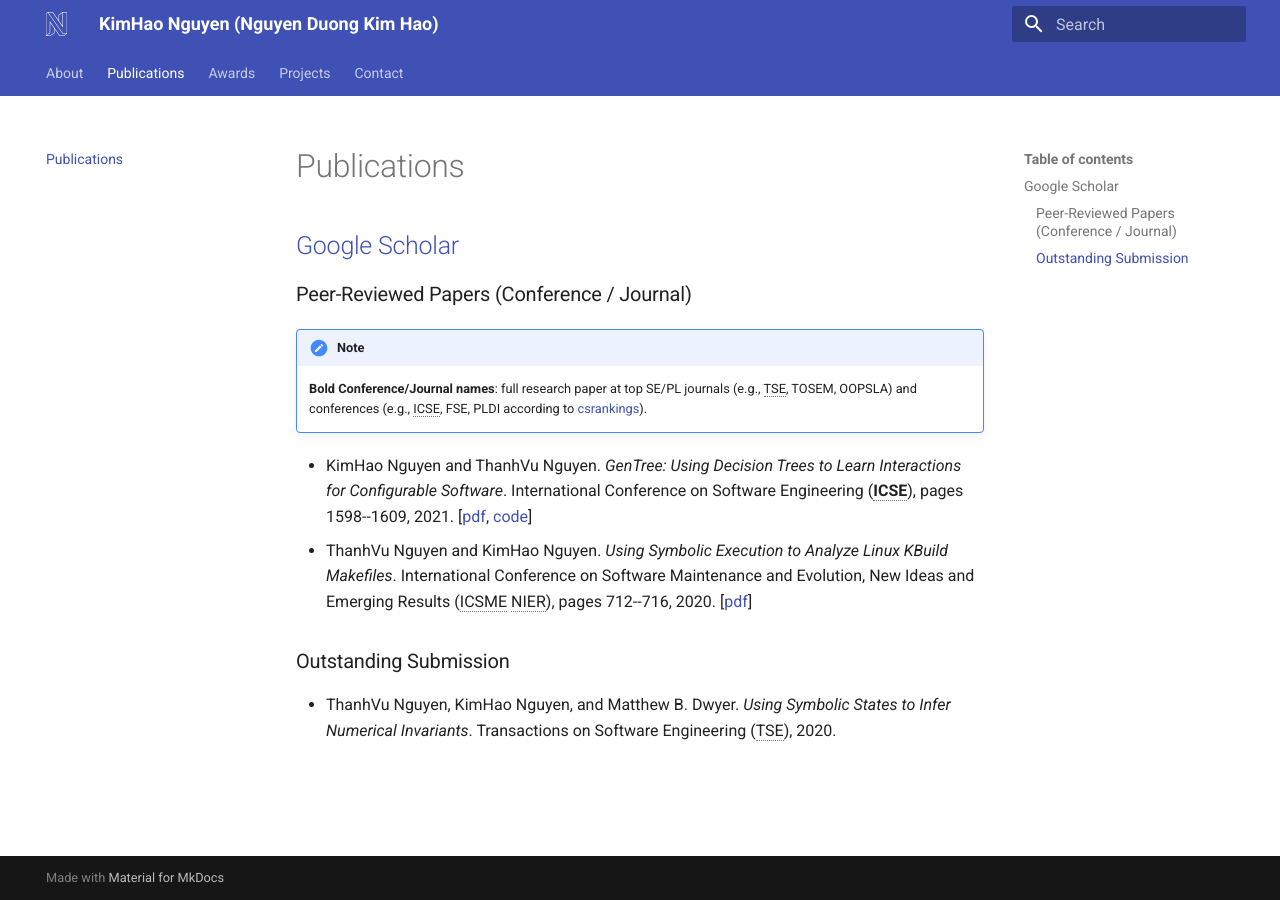
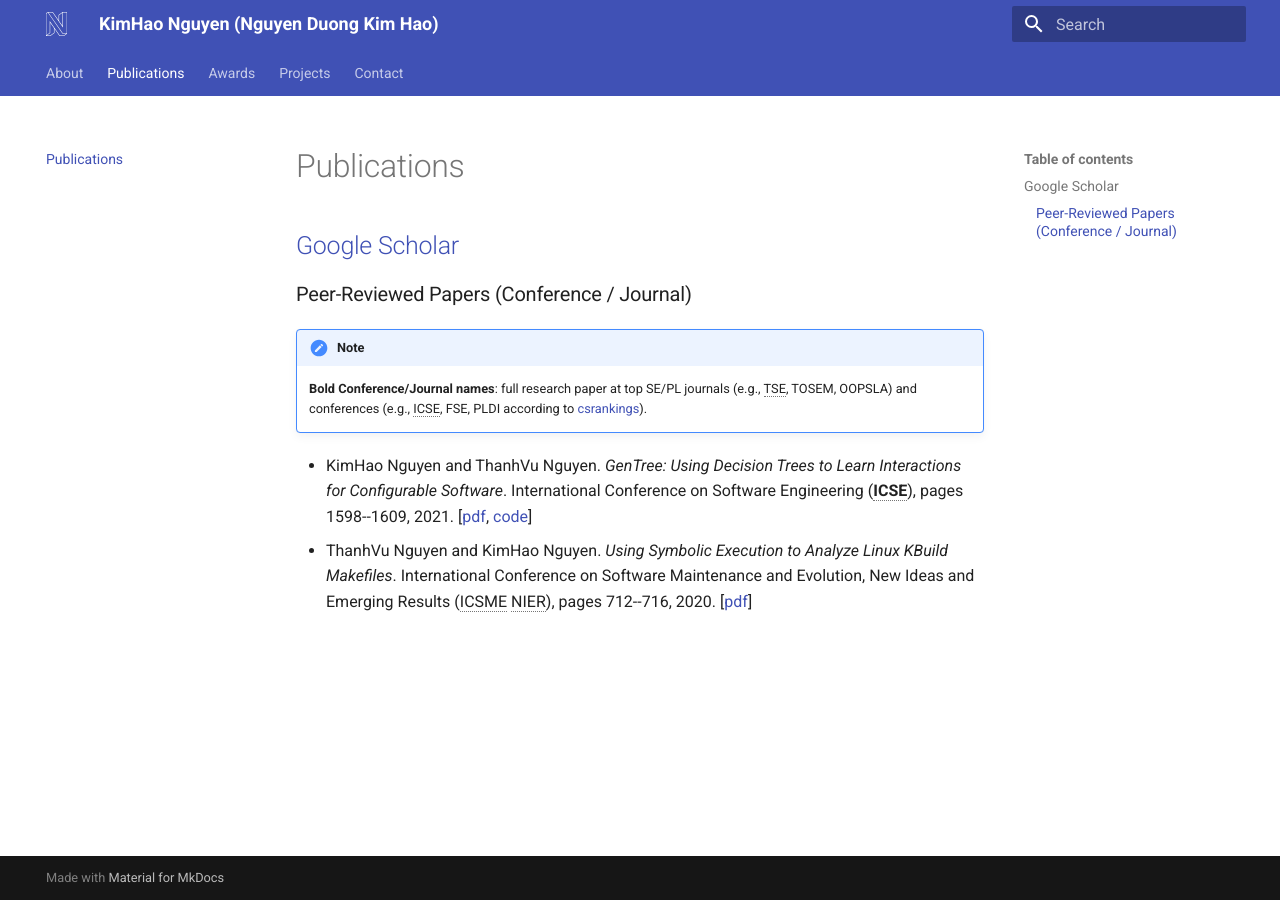
Before and after one commit to ndkimhao/ndkimhao.github.io, an MkDocs documentation site: the page built from docs/publications.md, in a window 1280 px wide. Built offline with MkDocs 1.6.1 and Material for MkDocs 9.7.7, drawn with Linux system fonts in a browser that asks for light colours.

Commit message:
Update publications.md

```diff
--- a/docs/publications.md
+++ b/docs/publications.md
@@ -13,8 +13,4 @@
 *[ICSE]: International Conference on Software Engineering
 *[ICSME]: International Conference on Software Maintenance and Evolution
 *[NIER]: New Ideas and Emerging Results
-
-### Outstanding Submission
-- ThanhVu Nguyen, KimHao Nguyen, and Matthew B. Dwyer. *Using Symbolic States to Infer Numerical Invariants*. Transactions on Software Engineering (TSE), 2020.
-
 *[TSE]: Transactions on Software Engineering
```
